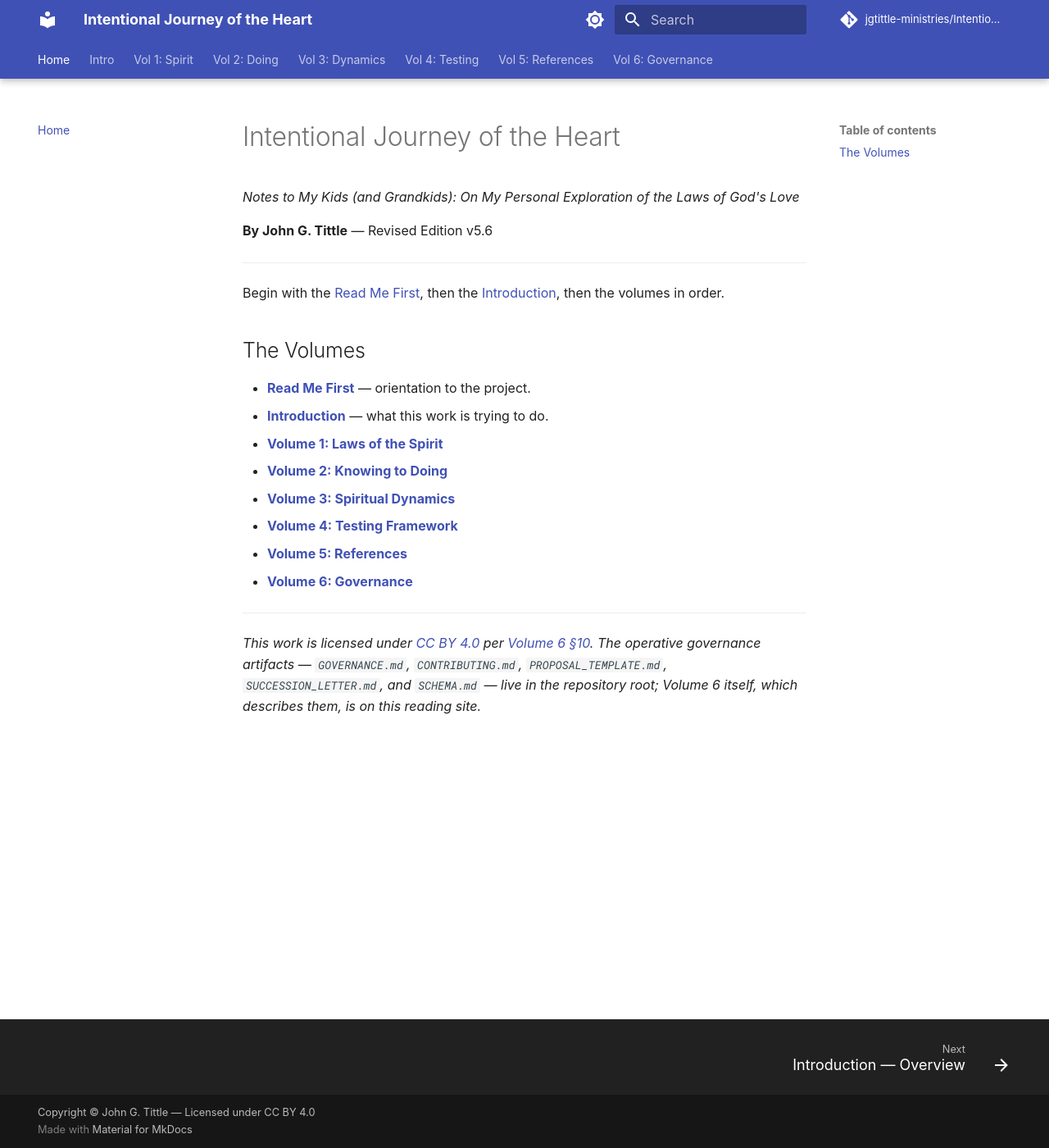
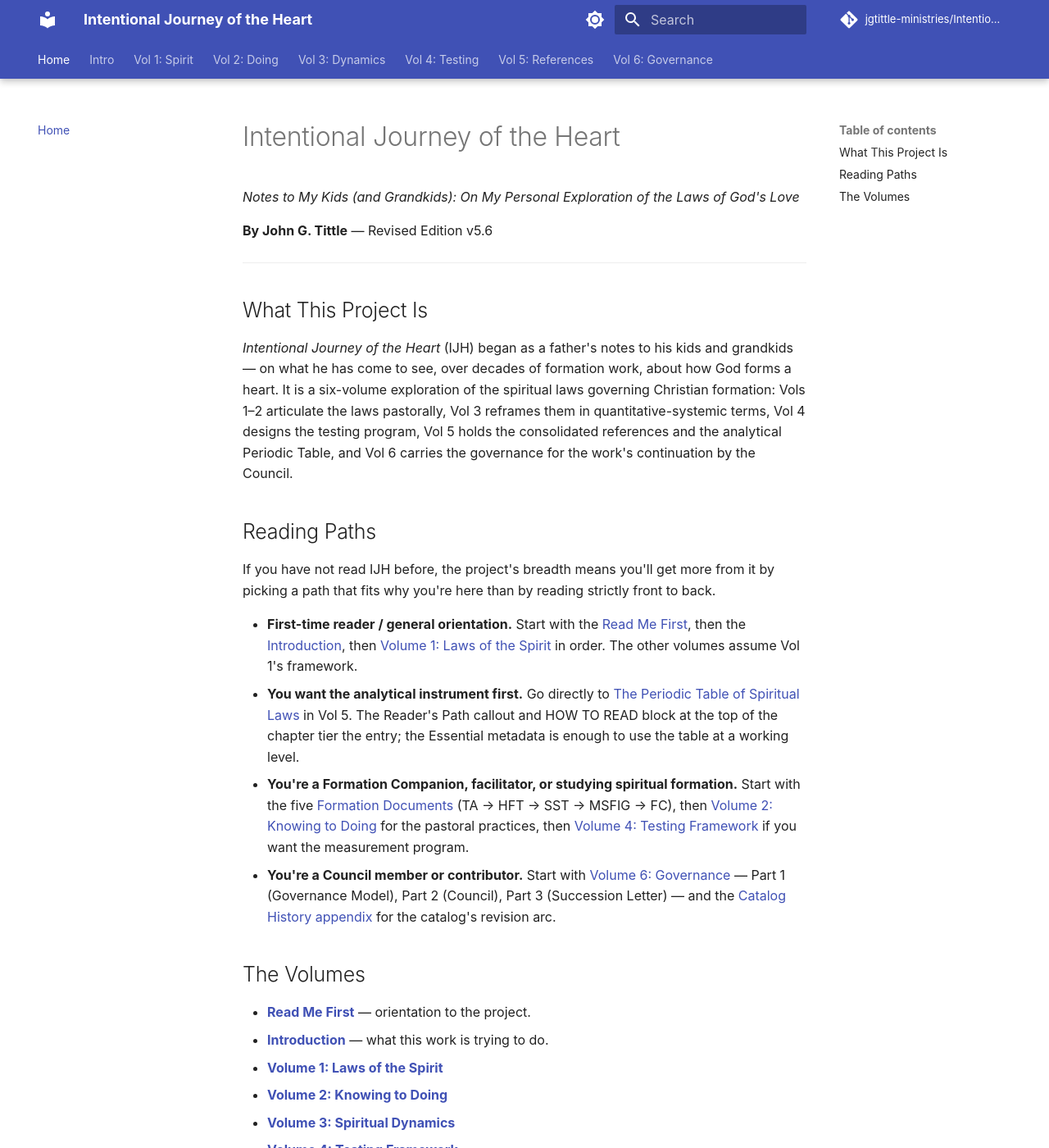
Before and after one commit to jgtittle-ministries/Intentional-Journey-of-the-Heart, an MkDocs documentation site: the page built from docs/index.md, in a window 1280 px wide and 1400 px high. Shown: the whole window at 82% size. Built offline with MkDocs 1.6.1 and Material for MkDocs 9.7.7, drawn with Linux system fonts in a browser that asks for light colours; some web fonts are replaced; comment, search, counter and statistics services are not loaded.

Commit message:
Mirror Phase 5 Finding H from dev: home page project summary and Reading Paths
Mirrors dev commit a806934 via targeted Edit (preserves prod's lack of
DEV banner and the plain title; dev/prod home pages legitimately
diverge on those two items).

Closes the cross-volume readability audit's Finding H (home page
provides minimal first-reader navigation). Replaces the single-line
"Begin with the Read Me First..." pointer with two new sections:

1. "What This Project Is" - one paragraph in hybrid voice (leads
   personal per the subtitle's voice, closes structural with the
   six-volume map).

2. "Reading Paths" - four candidate paths for the corpus's distinct
   readerships: first-time reader, analytical-instrument-first
   (Vol 5 Periodic Table), Formation Companion / facilitator
   (Formation Documents -> Vol 2 -> Vol 4), Council member /
   contributor (Vol 6 governance + Catalog History).

The Volumes list and license footer are unchanged.

mkdocs --strict build clean on prod.

```diff
--- a/docs/index.md
+++ b/docs/index.md
@@ -10,7 +10,18 @@ title: "Home"
 
 ---
 
-Begin with the [Read Me First](read-me-first.md), then the [Introduction](introduction/index.md), then the volumes in order.
+## What This Project Is
+
+*Intentional Journey of the Heart* (IJH) began as a father's notes to his kids and grandkids — on what he has come to see, over decades of formation work, about how God forms a heart. It is a six-volume exploration of the spiritual laws governing Christian formation: Vols 1–2 articulate the laws pastorally, Vol 3 reframes them in quantitative-systemic terms, Vol 4 designs the testing program, Vol 5 holds the consolidated references and the analytical Periodic Table, and Vol 6 carries the governance for the work's continuation by the Council.
+
+## Reading Paths
+
+If you have not read IJH before, the project's breadth means you'll get more from it by picking a path that fits why you're here than by reading strictly front to back.
+
+- **First-time reader / general orientation.** Start with the [Read Me First](read-me-first.md), then the [Introduction](introduction/index.md), then [Volume 1: Laws of the Spirit](volume-1-laws-of-the-spirit/index.md) in order. The other volumes assume Vol 1's framework.
+- **You want the analytical instrument first.** Go directly to [The Periodic Table of Spiritual Laws](volume-5-references/periodic-table-of-spiritual-laws-a-summing.md) in Vol 5. The Reader's Path callout and HOW TO READ block at the top of the chapter tier the entry; the Essential metadata is enough to use the table at a working level.
+- **You're a Formation Companion, facilitator, or studying spiritual formation.** Start with the five [Formation Documents](volume-5-references/introduction.md) (TA → HFT → SST → MSFIG → FC), then [Volume 2: Knowing to Doing](volume-2-knowing-to-doing/index.md) for the pastoral practices, then [Volume 4: Testing Framework](volume-4-testing-framework/index.md) if you want the measurement program.
+- **You're a Council member or contributor.** Start with [Volume 6: Governance](volume-6-governance/index.md) — Part 1 (Governance Model), Part 2 (Council), Part 3 (Succession Letter) — and the [Catalog History appendix](volume-6-governance/appendix-catalog-history.md) for the catalog's revision arc.
 
 ## The Volumes
 
```
